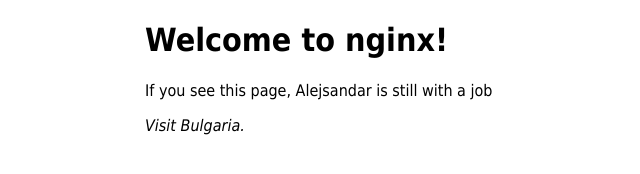
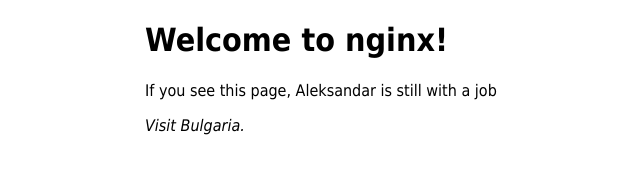
Before and after one commit to firedot/myweb1, a plain HTML site: page index.html in a window 1280 px wide. Shown: the full height of the page, 215-855 px from the left. Drawn offline with Linux system fonts and the light colour scheme.

Commit message:
Update index.html

```diff
--- a/index.html
+++ b/index.html
@@ -12,7 +12,7 @@
 </head>
 <body>
 <h1>Welcome to nginx!</h1>
-<p>If you see this page, Alejsandar is still with a job </p>
+<p>If you see this page, Aleksandar is still with a job </p>
 
 <p><em>Visit Bulgaria.</em></p>
 </body>
```
